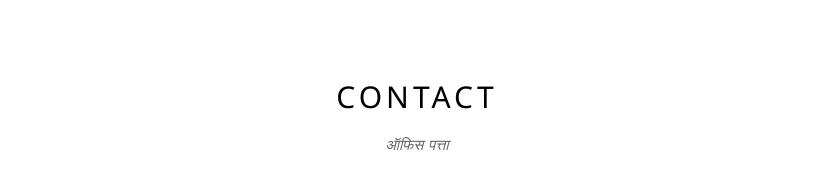
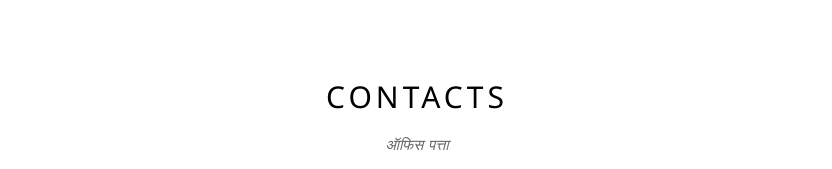
Before and after one commit to abhinavjha98/sk, a plain HTML site: page contact.htm in a window 1280 px wide. Shown: the top 169 px of the page, without its empty margins (223-1055 px from the left). Drawn offline with Linux system fonts and the light colour scheme.

Commit message:
Added the contact

```diff
--- a/contact.htm
+++ b/contact.htm
@@ -9,7 +9,7 @@
 </head>
 <body>
  <div class="w3-container w3-content w3-padding-64" style="max-width:800px" id="contact">
-    <h2 class="w3-wide w3-center">CONTACT</h2>
+    <h2 class="w3-wide w3-center">CONTACTS</h2>
     <p class="w3-opacity w3-center"><i>ऑफिस  पत्ता</i></p>
     <div class="w3-row w3-padding-32">
       <div class="w3-col m6 w3-large w3-margin-bottom">
```
